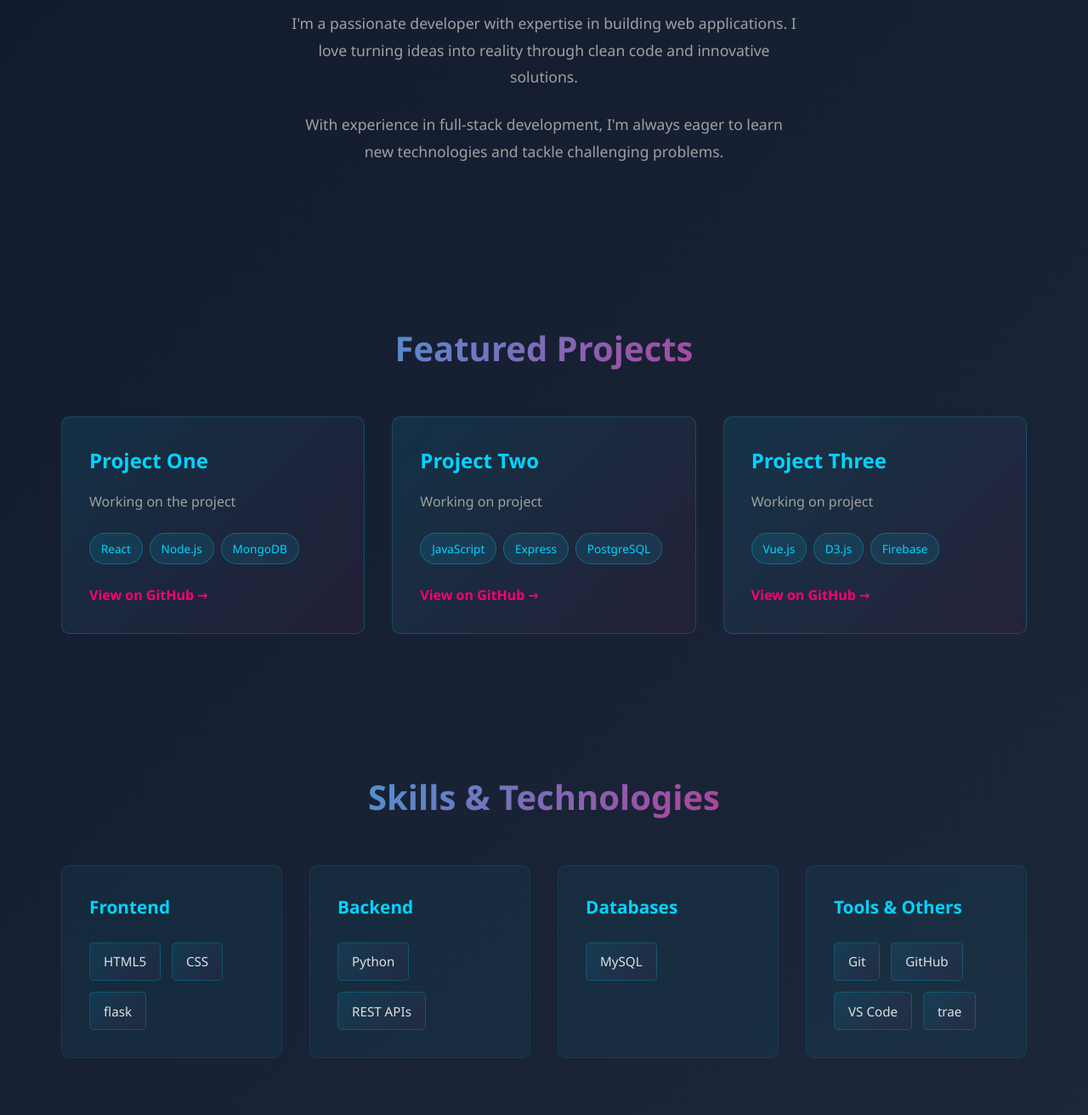
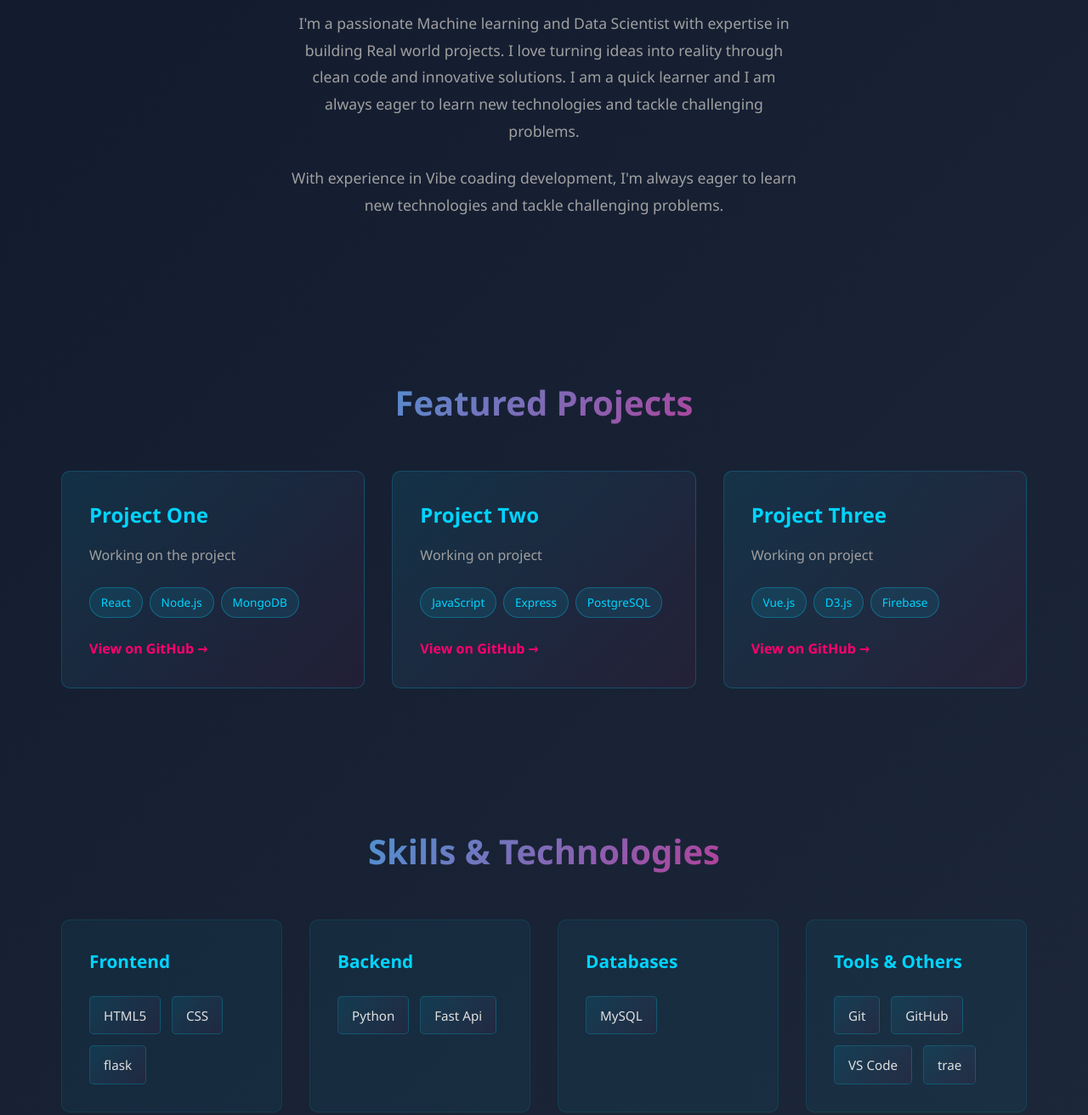
Before and after one commit to hamid9889/devhamid, a plain HTML site: page index.html in a window 1280 px wide. Shown: the part 1040-2352 px from the top of the page at 85% size. Drawn offline with Linux system fonts and the light colour scheme.

Commit message:
third update

```diff
--- a/index.html
+++ b/index.html
@@ -4,6 +4,7 @@
     <meta charset="UTF-8" />
     <meta name="viewport" content="width=device-width, initial-scale=1.0" />
     <title>Hamid - Developer Portfolio</title>
+    <link rel="icon" type="image/png" href="favicon.png" />
     <link rel="stylesheet" href="styles.css" />
   </head>
   <body>
@@ -41,12 +42,13 @@
       <h2>About Me</h2>
       <div class="about-content">
         <p>
-          I'm a passionate developer with expertise in building web
-          applications. I love turning ideas into reality through clean code and
-          innovative solutions.
+          I'm a passionate Machine learning and Data Scientist with expertise in building
+           Real world projects.  I love turning ideas into reality through clean code and
+           innovative solutions.
+           I am a quick learner and I am always eager to learn new technologies and tackle challenging problems.
         </p>
         <p>
-          With experience in full-stack development, I'm always eager to learn
+          With experience in Vibe coading development, I'm always eager to learn
           new technologies and tackle challenging problems.
         </p>
       </div>
@@ -116,7 +118,7 @@
           <h3>Backend</h3>
           <div class="skill-tags">
             <span>Python</span>
-            <span>REST APIs</span>
+            <span>Fast Api</span>
             <!-- <span>Node.js</span>
                     <span>Express</span> -->
           </div>
@@ -149,17 +151,17 @@
       <h2>Get In Touch</h2>
       <p>I'm always open to new opportunities and interesting projects.</p>
       <div class="contact-links">
-        <a href="mailto:hamid@example.com" class="contact-btn">Email Me</a>
+        <a href="mailto:8090hamid@gmail.com" class="contact-btn">Email Me</a>
         <a
           href="https://github.com/hamid9889hy"
           class="contact-btn"
           target="_blank"
           >GitHub</a
         >
-        <a href="https://linkedin.com" class="contact-btn" target="_blank"
+        <a href="https://www.linkedin.com/in/hamid-ansari-h142643/" class="contact-btn" target="_blank"
           >LinkedIn</a
         >
-        <a href="https://twitter.com" class="contact-btn" target="_blank"
+        <a href="https://x.com/Hamidansari09" class="contact-btn" target="_blank"
           >Twitter</a
         >
       </div>
```
Also changed, not shown: favicon.png (added), pic.jpeg (deleted).
